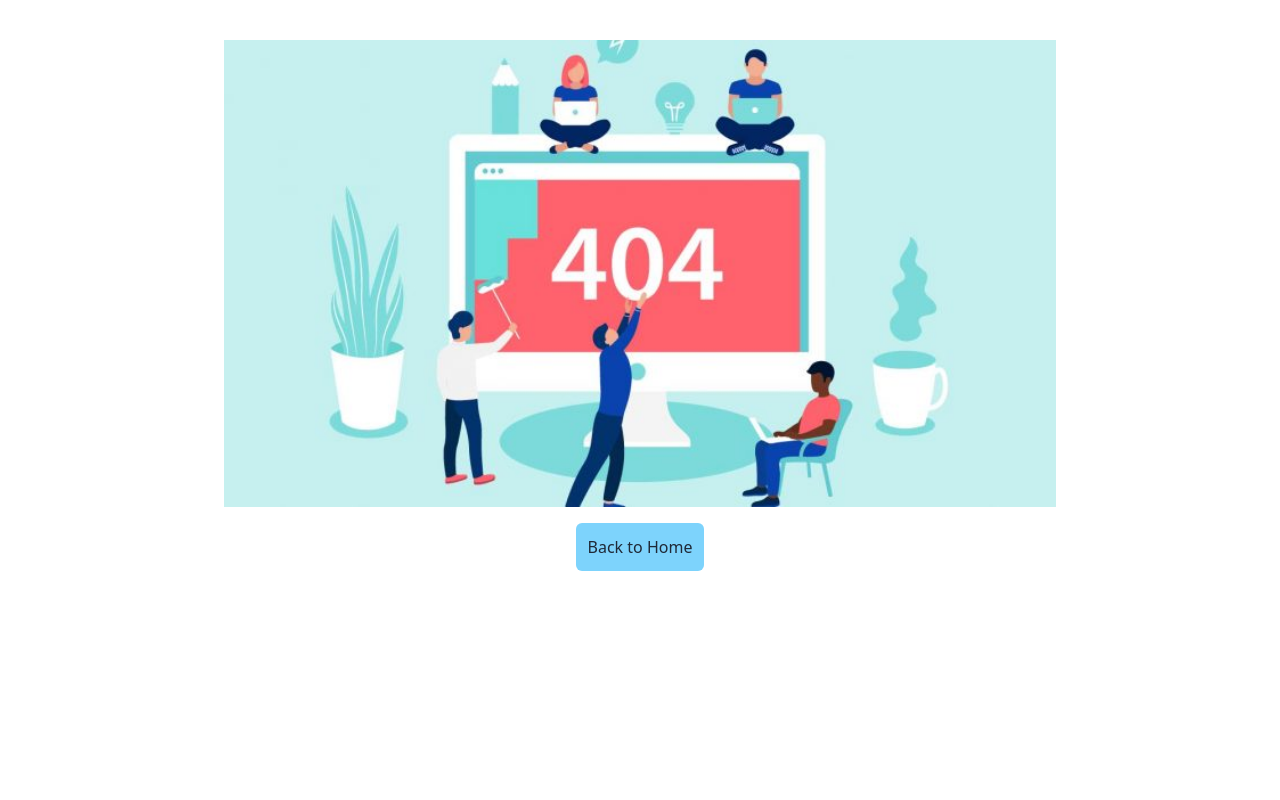
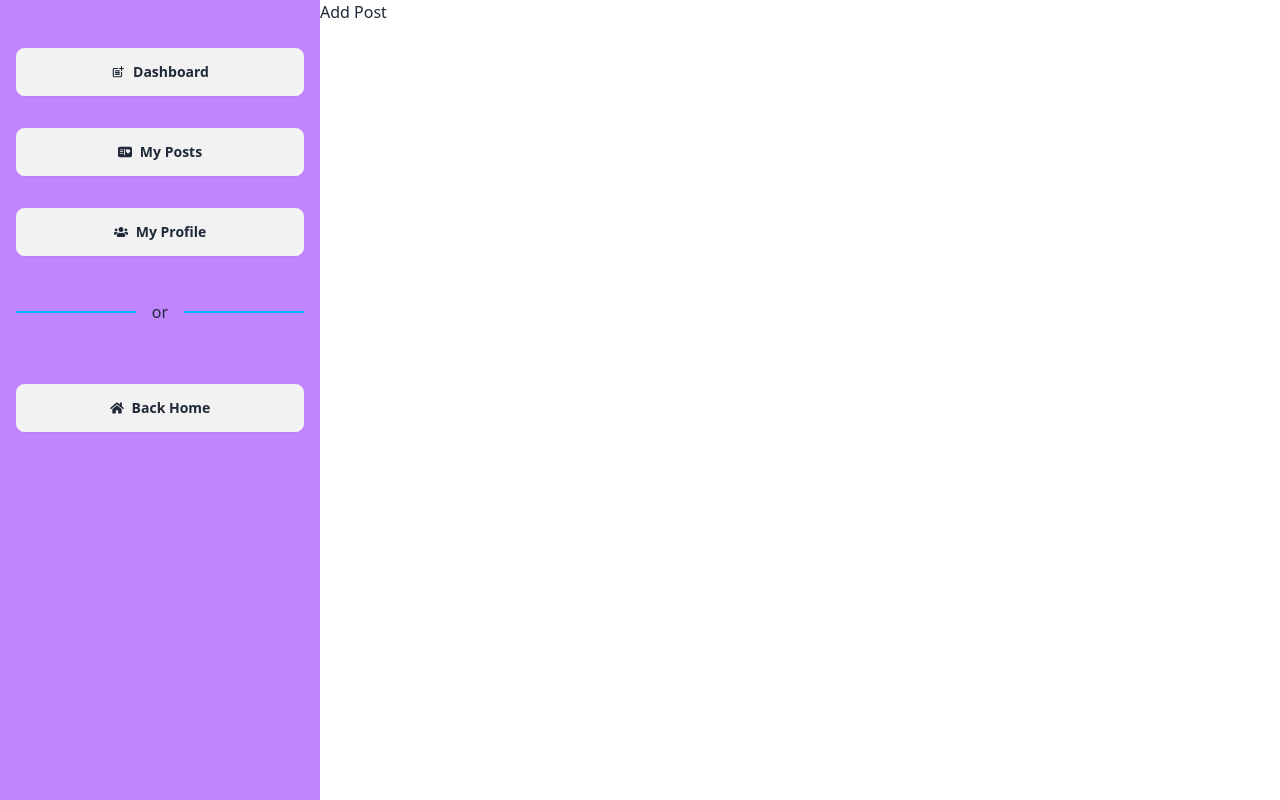
Before and after one commit to zihad868/BlogClient, a React (Vite) app: page /dashboard/add-post in a window 1280 px wide. Before the commit this address had no page. Built offline with nearby package versions, Linux system fonts and the light colour scheme.

Commit message:
Dashboard

```diff
--- a/package.json
+++ b/package.json
@@ -19,6 +19,7 @@
     "react": "^18.3.1",
     "react-dom": "^18.3.1",
     "react-hook-form": "^7.53.0",
+    "react-icons": "^5.3.0",
     "react-router-dom": "^6.26.1",
     "react-toastify": "^10.0.5",
     "sort-by": "^1.2.0"
--- /dev/null
+++ b/src/Pages/DashBoard/AddPost.jsx
@@ -0,0 +1,10 @@
+
+const AddPost = () => {
+    return (
+        <div>
+            <h2>Add Post</h2>
+        </div>
+    );
+};
+
+export default AddPost;
--- a/src/Pages/DashBoard/Dashboard.jsx
+++ /dev/null
@@ -1,10 +0,0 @@
-
-const Dashboard = () => {
-    return (
-        <div>
-            <h3>User Dashboard</h3>
-        </div>
-    );
-};
-
-export default Dashboard;
--- /dev/null
+++ b/src/Pages/DashBoard/MyPost.jsx
@@ -0,0 +1,10 @@
+
+const MyPost = () => {
+    return (
+        <div>
+            <h3>My Post</h3>
+        </div>
+    );
+};
+
+export default MyPost;
--- /dev/null
+++ b/src/Root/Dashboard.jsx
@@ -0,0 +1,90 @@
+import { NavLink, Outlet } from "react-router-dom";
+import { FaHome, FaUsers } from "react-icons/fa";
+import { MdPostAdd } from "react-icons/md";
+import { BsPostcardHeartFill } from "react-icons/bs";
+
+const Dashboard = () => {
+  const admin = false;
+
+  return (
+    <div className="lg: flex">
+      <div className="w-80 bg-purple-400 h-screen p-4">
+        {admin ? (
+          <>
+            <NavLink to="/dashboard">
+              <button className="btn w-full mt-8">
+                <MdPostAdd />
+                Dashboard
+              </button>
+            </NavLink>
+
+            <NavLink to="/dashboard/add-post">
+              <button className="btn w-full mt-8">
+                <MdPostAdd />
+                Add Post
+              </button>
+            </NavLink>
+
+            <NavLink to="/dashboard/manageUsers">
+              <button className="btn w-full mt-8">
+                <FaUsers />
+                Manage Users
+              </button>
+            </NavLink>
+
+            <NavLink to="/dashboard/my-posts">
+              <button className="btn w-full mt-8">
+                <BsPostcardHeartFill />
+                My Posts
+              </button>
+            </NavLink>
+
+            <NavLink to="/dashboard/myProfile">
+              <button className="btn w-full mt-8">
+                <FaUsers />
+                My Profile
+              </button>
+            </NavLink>
+          </>
+        ) : (
+          <>
+            <NavLink to="/dashboard">
+              <button className="btn w-full mt-8">
+                <MdPostAdd />
+                Dashboard
+              </button>
+            </NavLink>
+
+            <NavLink to="/dashboard/my-posts">
+              <button className="btn w-full mt-8">
+                <BsPostcardHeartFill />
+                My Posts
+              </button>
+            </NavLink>
+
+            <NavLink to="/dashboard/my-profile">
+              <button className="btn w-full mt-8">
+                <FaUsers />
+                My Profile
+              </button>
+            </NavLink>
+          </>
+        )}
+
+        <div className="divider divider-info mt-12">or</div>
+
+        <NavLink to="/">
+          <button className="btn w-full mt-12">
+            <FaHome />
+            Back Home
+          </button>
+        </NavLink>
+      </div>
+      <div>
+        <Outlet />
+      </div>
+    </div>
+  );
+};
+
+export default Dashboard;
```
Also changed, not shown: src/Routes/Routes.jsx (+25 -2 lines), 1 other file (tests, documents, lock files or other folders).
